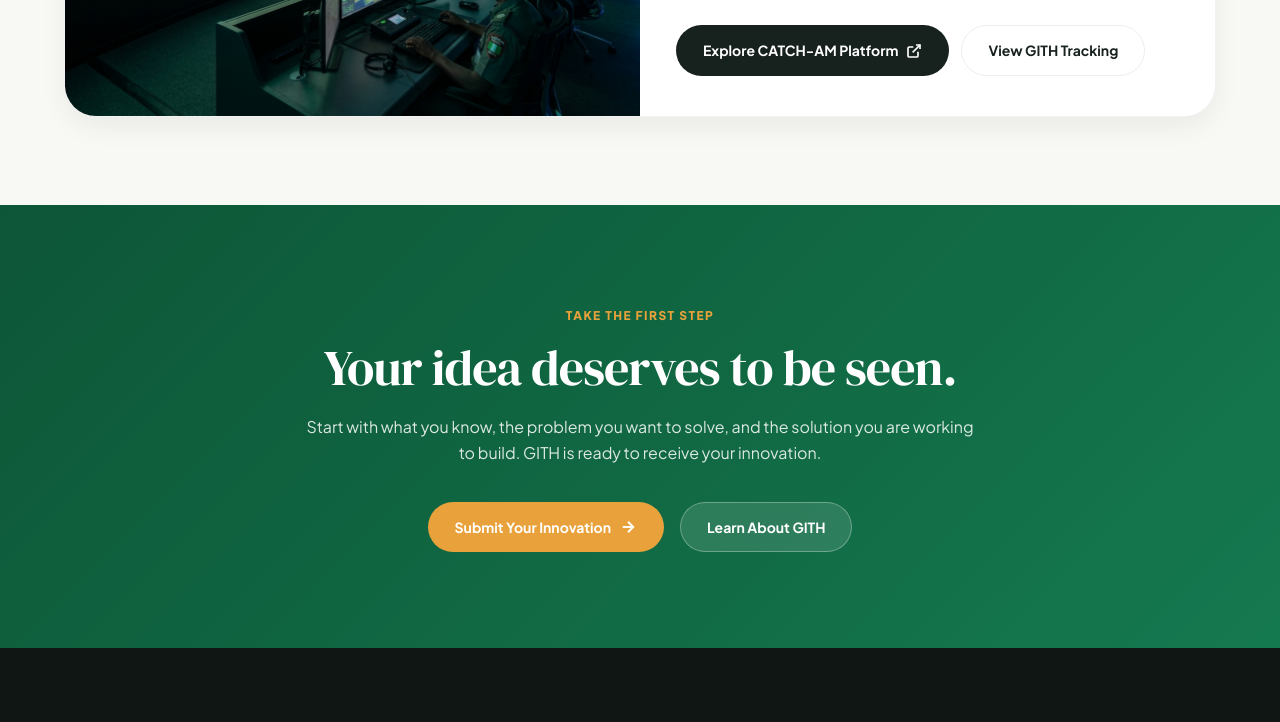
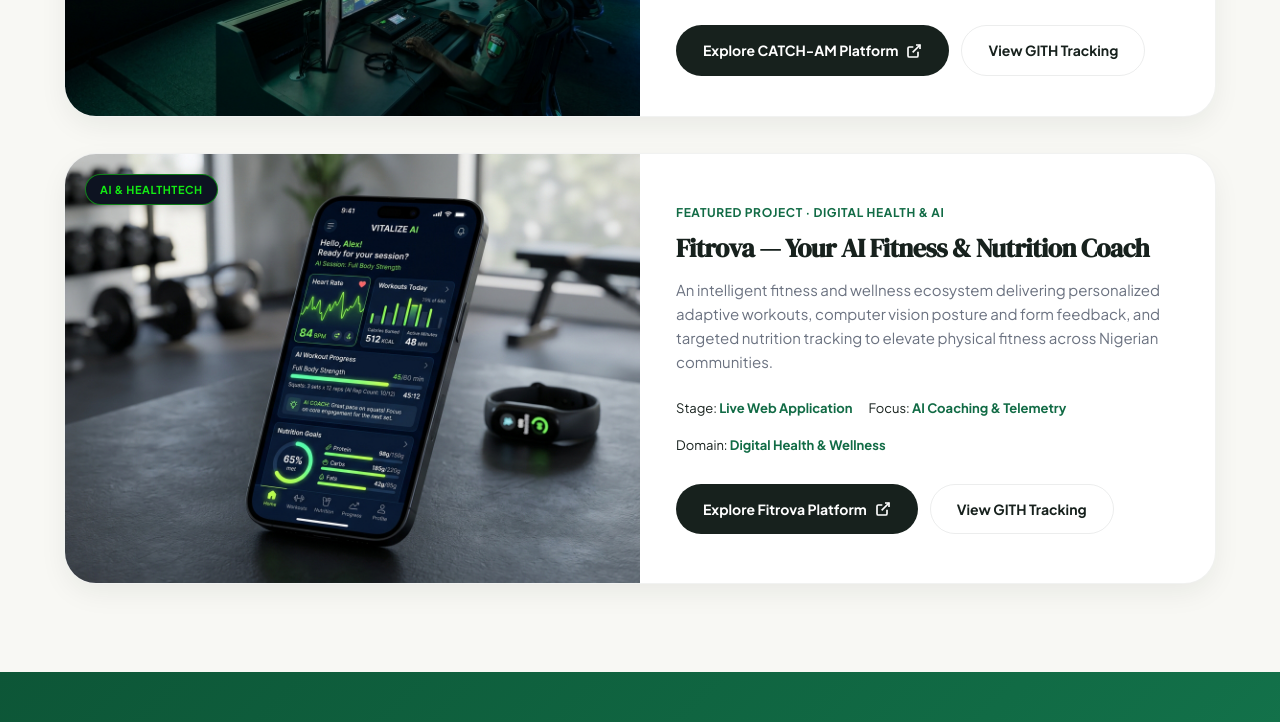
Before and after one commit to frankd3u9d39/DICON_Git, a website: page index.html in a window 1280 px wide. Shown: the part 4740-5462 px from the top of the page. Drawn offline with Linux system fonts and the light colour scheme.

Commit message:
feat(landing): add Fitrova AI Fitness coach to featured community spotlight

```diff
--- a/index.html
+++ b/index.html
@@ -407,7 +407,9 @@
           </p>
         </div>
 
-        <article class="spotlight-card">
+        <div class="spotlight-cards-stack" style="display:flex; flex-direction:column; gap:36px; margin-top:36px;">
+          <!-- Spotlight Project 1: CATCH-AM -->
+          <article class="spotlight-card" style="margin-top:0;">
             <div class="spotlight-image-wrap">
               <img src="/assets/catcham-spotlight.jpg" alt="CATCH-AM National Crime Intelligence and Public Safety Platform">
               <span class="spotlight-badge">Public Safety &amp; Intelligence</span>
@@ -437,6 +439,39 @@
               </div>
             </div>
           </article>
+
+          <!-- Spotlight Project 2: Fitrova -->
+          <article class="spotlight-card" style="margin-top:0;">
+            <div class="spotlight-image-wrap">
+              <img src="/assets/fitrova-spotlight.jpg" alt="Fitrova AI Fitness and Nutrition Coach Platform">
+              <span class="spotlight-badge" style="background:#0D1321; border:1px solid rgba(19,236,19,0.5); color:#13EC13;">AI &amp; HealthTech</span>
+            </div>
+
+            <div class="spotlight-content">
+              <span style="font-size:12px; font-weight:700; color:var(--deep-forest); text-transform:uppercase; letter-spacing:0.05em;">Featured Project · Digital Health &amp; AI</span>
+              <h3 class="serif-headline spotlight-title">Fitrova — Your AI Fitness &amp; Nutrition Coach</h3>
+              <p class="spotlight-desc">
+                An intelligent fitness and wellness ecosystem delivering personalized adaptive workouts, computer vision posture and form feedback, and targeted nutrition tracking to elevate physical fitness across Nigerian communities.
+              </p>
+
+              <div class="spotlight-meta-row" style="flex-wrap:wrap; gap:16px;">
+                <div>Stage: <strong>Live Web Application</strong></div>
+                <div>Focus: <strong>AI Coaching &amp; Telemetry</strong></div>
+                <div>Domain: <strong>Digital Health &amp; Wellness</strong></div>
+              </div>
+
+              <div style="display:flex; flex-wrap:wrap; gap:12px; align-items:center;">
+                <a href="https://fitrova-backend.onrender.com/" target="_blank" rel="noopener noreferrer" class="btn-landing btn-landing-primary" id="btn-spotlight-fitrova">
+                  <span>Explore Fitrova Platform</span>
+                  <svg width="16" height="16" viewBox="0 0 24 24" fill="none" stroke="currentColor" stroke-width="2.5"><path d="M18 13v6a2 2 0 0 1-2 2H5a2 2 0 0 1-2-2V8a2 2 0 0 1 2-2h6"></path><polyline points="15 3 21 3 21 9"></polyline><line x1="10" y1="14" x2="21" y2="3"></line></svg>
+                </a>
+                <a href="/dashboard#tracking" class="btn-landing btn-landing-outline">
+                  <span>View GITH Tracking</span>
+                </a>
+              </div>
+            </div>
+          </article>
+        </div>
       </div>
     </section>
 
```
Also changed, not shown: assets/fitrova-spotlight.jpg (added). Lines whose indentation alone changed are shown as unchanged.
